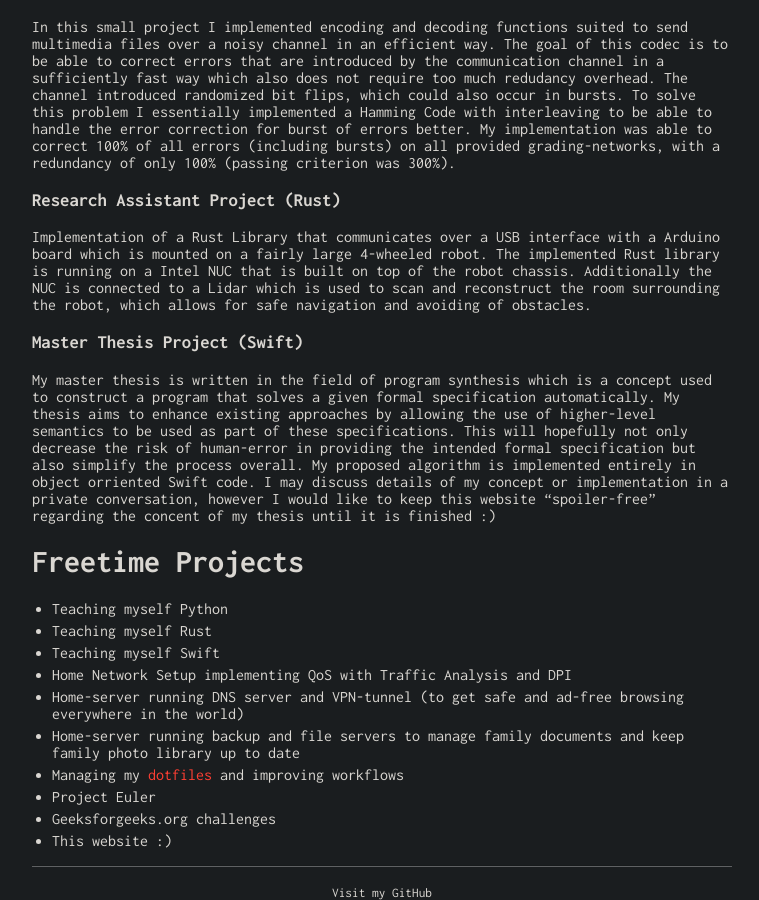
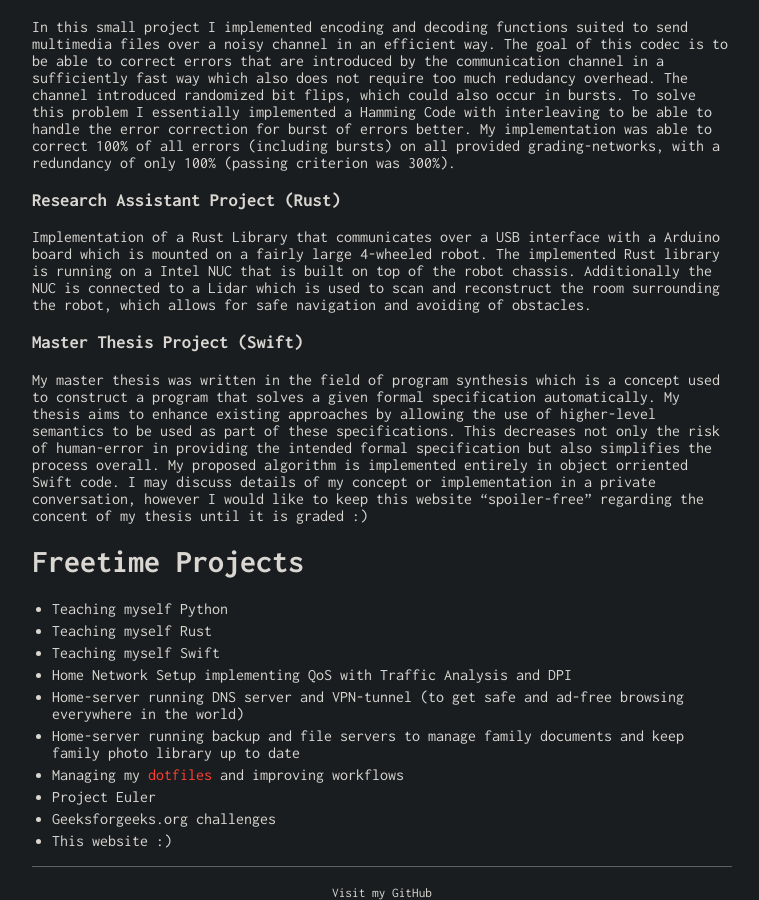
Before and after one commit to schaefer-dev/schaefer-dev.github.io, a Jekyll site: the page built from projects.md, in a window 1280 px wide and 900 px high, scrolled down 1755 px. Shown: the whole window, without its empty margins (258-1017 px from the left). Built offline with Jekyll 4.4.1, drawn with Linux system fonts in a browser that asks for light colours.

Commit message:
more website fixes

```diff
--- a/projects.md
+++ b/projects.md
@@ -63,7 +63,7 @@
 
 ### Master Thesis Project (Swift)
 
-My master thesis is written in the field of program synthesis which is a concept used to construct a program that solves a given formal specification automatically. My thesis aims to enhance existing approaches by allowing the use of higher-level semantics to be used as part of these specifications. This will hopefully not only decrease the risk of human-error in providing the intended formal specification but also simplify the process overall. My proposed algorithm is implemented entirely in object orriented Swift code. I may discuss details of my concept or implementation in a private conversation, however I would like to keep this website "spoiler-free" regarding the concent of my thesis until it is finished :)
+My master thesis was written in the field of program synthesis which is a concept used to construct a program that solves a given formal specification automatically. My thesis aims to enhance existing approaches by allowing the use of higher-level semantics to be used as part of these specifications. This decreases not only the risk of human-error in providing the intended formal specification but also simplifies the process overall. My proposed algorithm is implemented entirely in object orriented Swift code. I may discuss details of my concept or implementation in a private conversation, however I would like to keep this website "spoiler-free" regarding the concent of my thesis until it is graded :)
 
 
 
```
